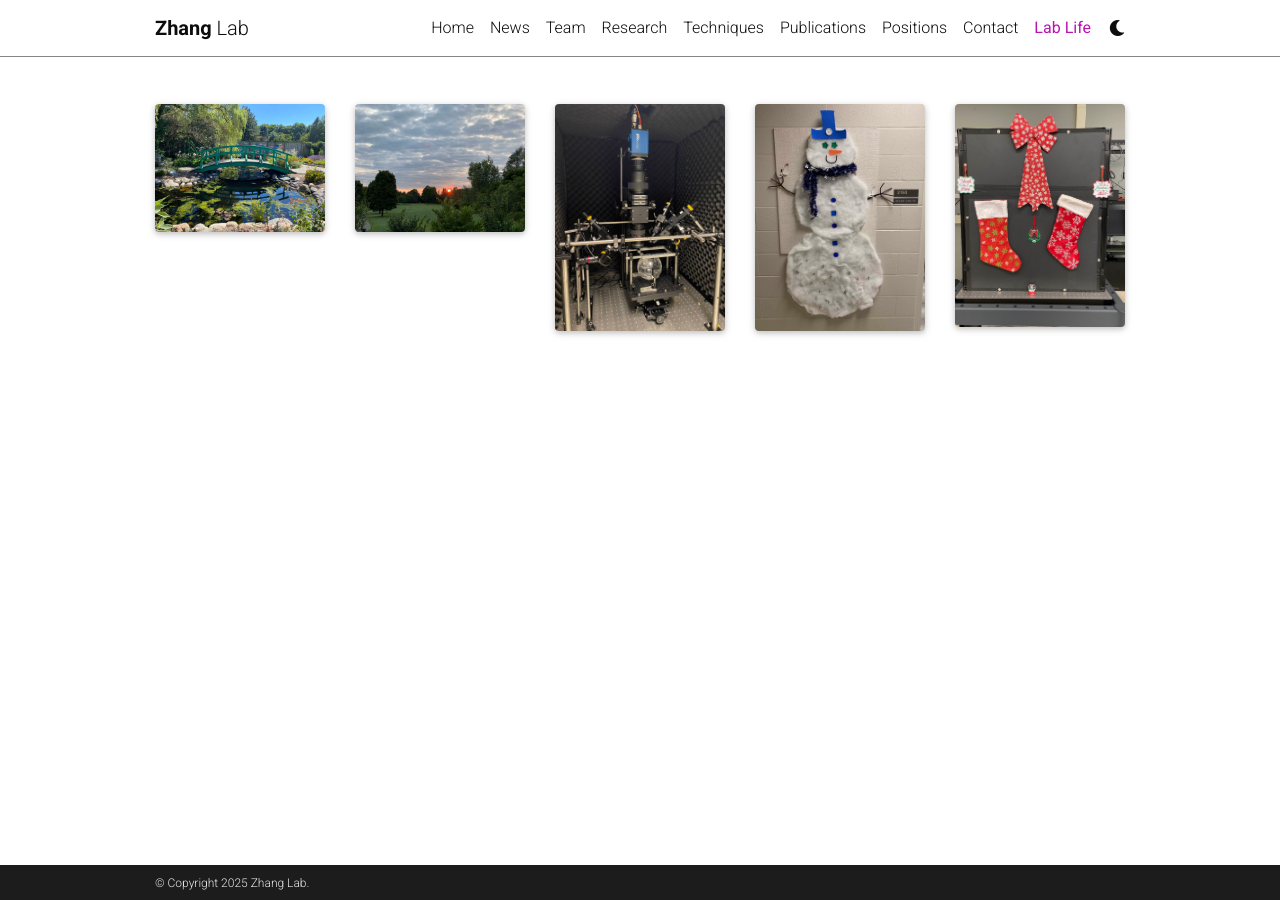
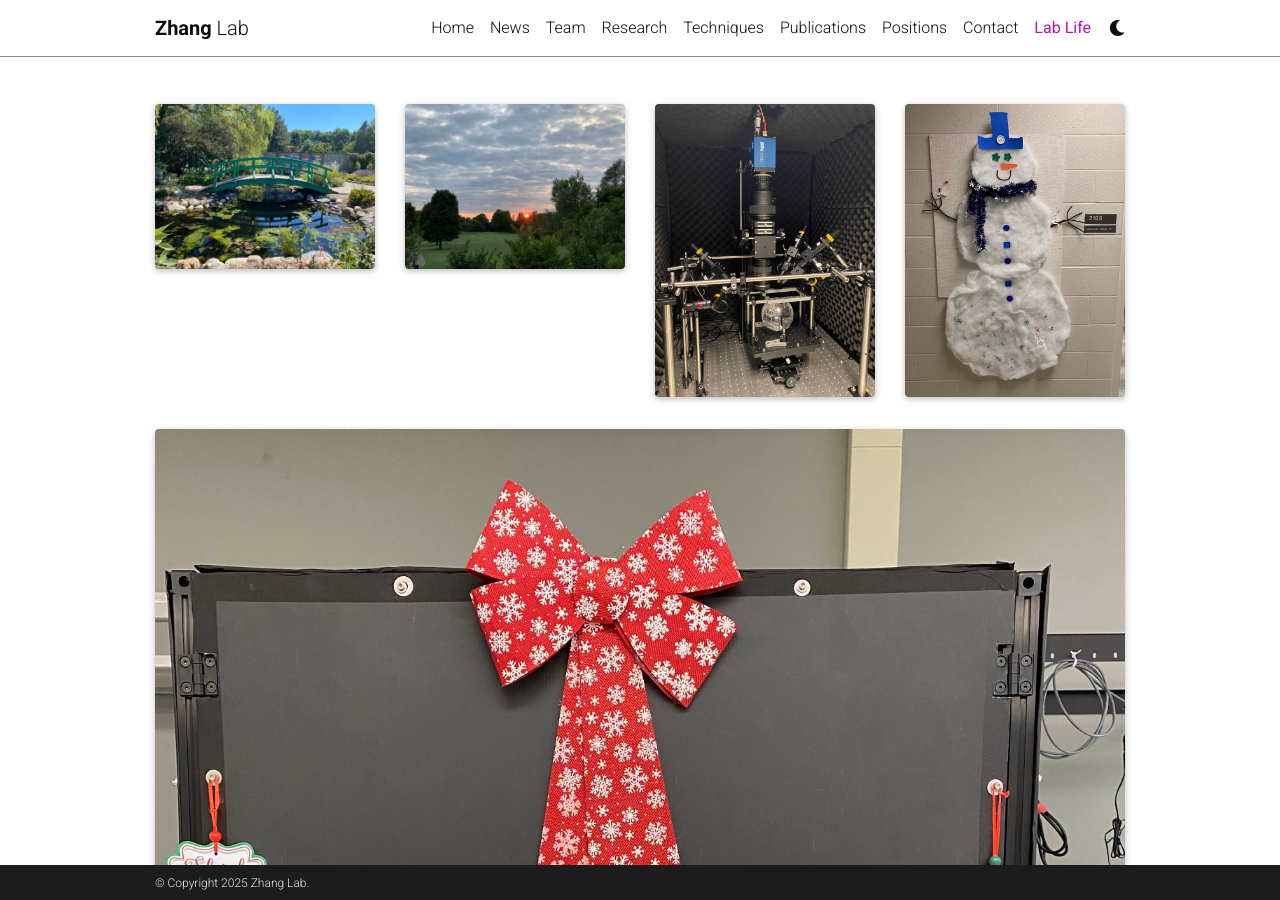
Before and after one commit to zhanglabmsu/zhanglabmsu.github.io, a Jekyll site: the page built from _pages/gallery.md, in a window 1280 px wide and 900 px high. Built offline with Jekyll 4.4.1, drawn with Linux system fonts in a browser that asks for light colours; full-size pictures stand in for the smaller copies a plugin makes; comment, search, counter and statistics services are not loaded; a style sheet for code colours, icons or effects is not loaded.

Commit message:
initial commit

```diff
--- a/_pages/gallery.md
+++ b/_pages/gallery.md
@@ -19,6 +19,8 @@ nav_order: 7
     <div class="col-sm mt-3 mt-md-0">
         {% include figure.html path="assets/img/gallery/snowman_2024.jpg" class="img-fluid rounded z-depth-1" zoomable=true %}
     </div>
+</div>
+<div class="row mt-3">
     <div class="col-sm mt-3 mt-md-0">
         {% include figure.html path="assets/img/gallery/christmas_2024.jpg" class="img-fluid rounded z-depth-1" zoomable=true %}
     </div>
```
